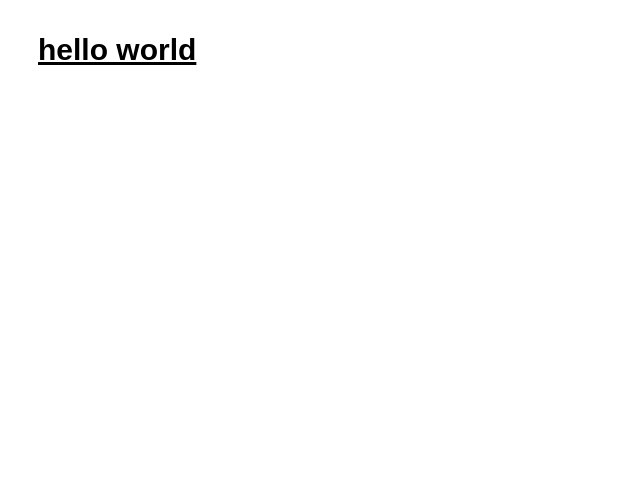
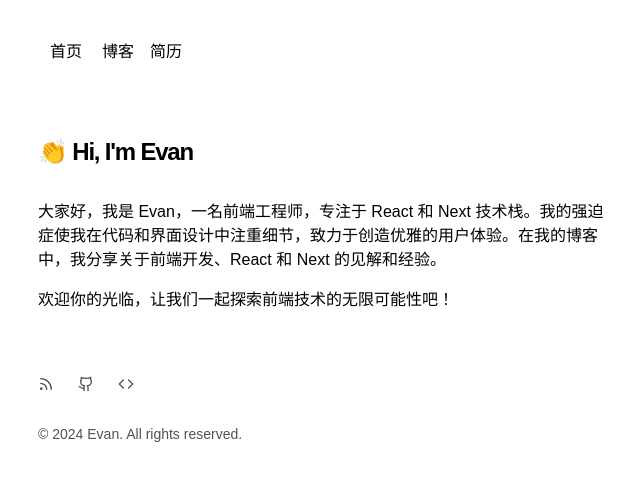
Before and after one commit to evan976/evanone.me, a Next.js app: page / in a window 1280 px wide. Shown: the top 480 px of the page, without its empty margins (314-954 px from the left). Built offline with nearby package versions, Linux system fonts and the light colour scheme; a web font is replaced by a local one.

Commit message:
Completed home page

```diff
--- /dev/null
+++ b/app/components/footer.tsx
@@ -0,0 +1,105 @@
+function RssIcon() {
+  return (
+    <svg
+      width="24"
+      height="24"
+      viewBox="0 0 24 24"
+      fill="none"
+      stroke="currentColor"
+      strokeWidth="2"
+      strokeLinecap="round"
+      strokeLinejoin="round"
+      className="w-4 h-4"
+      xmlns="http://www.w3.org/2000/svg"
+    >
+      <path d="M4 11a9 9 0 0 1 9 9"/>
+      <path d="M4 4a16 16 0 0 1 16 16"/>
+      <circle cx="5" cy="19" r="1"/>
+    </svg>
+  )
+}
+
+function GithubIcon() {
+  return (
+    <svg
+      width="24"
+      height="24"
+      viewBox="0 0 24 24"
+      fill="none"
+      stroke="currentColor"
+      strokeWidth="2"
+      strokeLinecap="round"
+      strokeLinejoin="round"
+      className="w-4 h-4"
+      xmlns="http://www.w3.org/2000/svg"
+    >
+      <path d="M15 22v-4a4.8 4.8 0 0 0-1-3.5c3 0 6-2 6-5.5.08-1.25-.27-2.48-1-3.5.28-1.15.28-2.35 0-3.5 0 0-1 0-3 1.5-2.64-.5-5.36-.5-8 0C6 2 5 2 5 2c-.3 1.15-.3 2.35 0 3.5A5.403 5.403 0 0 0 4 9c0 3.5 3 5.5 6 5.5-.39.49-.68 1.05-.85 1.65-.17.6-.22 1.23-.15 1.85v4"/>
+      <path d="M9 18c-4.51 2-5-2-7-2"/>
+    </svg>
+  )
+}
+
+function CodeIcon() {
+  return (
+    <svg
+      width="24"
+      height="24"
+      viewBox="0 0 24 24"
+      fill="none"
+      stroke="currentColor"
+      strokeWidth="2"
+      strokeLinecap="round"
+      strokeLinejoin="round"
+      className="w-4 h-4"
+      xmlns="http://www.w3.org/2000/svg"
+    >
+      <polyline points="16 18 22 12 16 6"/>
+      <polyline points="8 6 2 12 8 18"/>
+    </svg>
+  )
+}
+
+export default function Footer() {
+  return (
+    <footer className="mb-16">
+      <ul className="font-sm mt-8 flex flex-col space-x-0 space-y-2 text-neutral-600 md:flex-row md:space-x-6 md:space-y-0 dark:text-neutral-300">
+        <li>
+          <a
+            className="transition-all hover:text-neutral-800 dark:hover:text-neutral-100"
+            rel="noopener noreferrer"
+            target="_blank"
+            title="RSS"
+            href="/rss"
+          >
+            <RssIcon />
+          </a>
+        </li>
+        <li>
+          <a
+            className="transition-all hover:text-neutral-800 dark:hover:text-neutral-100"
+            rel="noopener noreferrer"
+            target="_blank"
+            title="GitHub"
+            href="https://github.com/wujihua118"
+          >
+            <GithubIcon />
+          </a>
+        </li>
+        <li>
+          <a
+            className="transition-all hover:text-neutral-800 dark:hover:text-neutral-100"
+            rel="noopener noreferrer"
+            target="_blank"
+            title="View Source"
+            href="https://github.com/wujihua118/Blog"
+          >
+            <CodeIcon />
+          </a>
+        </li>
+      </ul>
+      <p className="mt-8 text-sm text-neutral-600 dark:text-neutral-400">
+        &copy; {new Date().getFullYear()} Evan. All rights reserved.
+      </p>
+    </footer>
+  )
+}
--- /dev/null
+++ b/app/components/navbar.tsx
@@ -0,0 +1,40 @@
+import Link from 'next/link'
+
+const navItems = {
+  '/': {
+    name: '首页',
+  },
+  '/blog': {
+    name: '博客',
+  },
+  '/resume': {
+    name: '简历',
+  },
+}
+
+export function Navbar() {
+  return (
+    <aside className='className="-ml-2 mb-16 tracking-tight"'>
+      <div className="lg:sticky lg:top-20">
+        <nav
+          className="flex items-start relative px-0 pb-0 fade md:overflow-auto scroll-pr-6 md:relative"
+          id="nav"
+        >
+          <div className="flex space-x-0 pr-10">
+            {Object.entries(navItems).map(([path, { name }]) => {
+              return (
+                <Link
+                  key={path}
+                  href={path}
+                  className="transition-all hover:text-neutral-800 dark:hover:text-neutral-200 flex align-middle relative py-1 px-2 m-1"
+                >
+                  {name}
+                </Link>
+              )
+            })}
+          </div>
+        </nav>
+      </div>
+    </aside>
+  )
+}
--- a/app/layout.tsx
+++ b/app/layout.tsx
@@ -1,6 +1,10 @@
+import 'app/globals.css'
+
 import type { Metadata } from 'next'
 import localFont from 'next/font/local'
-import 'app/globals.css'
+
+import Footer from 'app/components/footer'
+import { Navbar } from 'app/components/navbar'
 
 const LXGWWenKaiScreenFont = localFont({
   src: '../public/fonts/LXGWWenKaiScreen.ttf',
@@ -30,7 +34,9 @@ export default function RootLayout({
     >
       <body className="antialiased max-w-xl mx-4 mt-8 lg:mx-auto">
         <main className="flex-auto min-w-0 mt-6 flex flex-col px-2 md:px-0">
+          <Navbar />
           {children}
+          <Footer />
         </main>
       </body>
     </html>
--- a/app/page.tsx
+++ b/app/page.tsx
@@ -1,7 +1,15 @@
-export default function Home() {
+export default function Page() {
   return (
-    <div>
-      <h1 className="text-3xl font-bold underline">hello world</h1>
-    </div>
+    <section>
+      <h1 className="mb-8 text-2xl font-semibold tracking-tighter">
+        👏 Hi, I&#39;m Evan
+      </h1>
+      <p className="mb-4">
+        大家好，我是 Evan，一名前端工程师，专注于 React 和 Next 技术栈。我的强迫症使我在代码和界面设计中注重细节，致力于创造优雅的用户体验。在我的博客中，我分享关于前端开发、React 和 Next 的见解和经验。
+      </p>
+      <p className="mb-4">欢迎你的光临，让我们一起探索前端技术的无限可能性吧！</p>
+      <div className="my-8">
+      </div>
+    </section>
   )
 }
```
